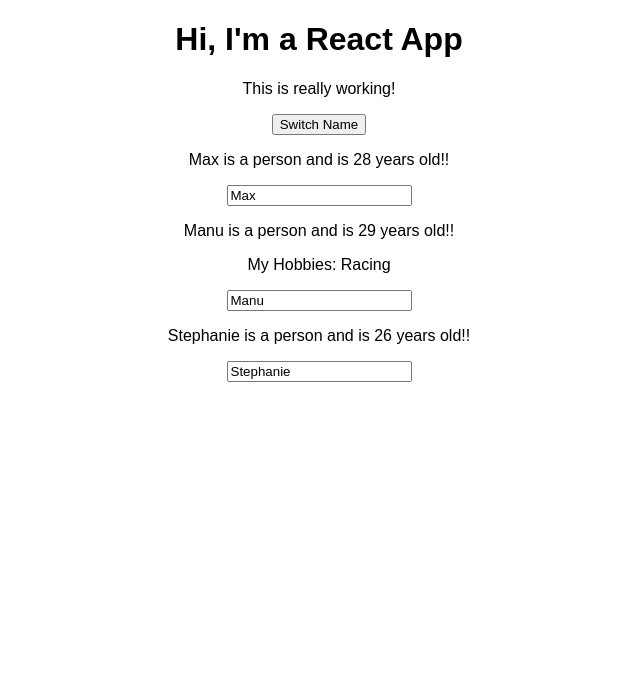
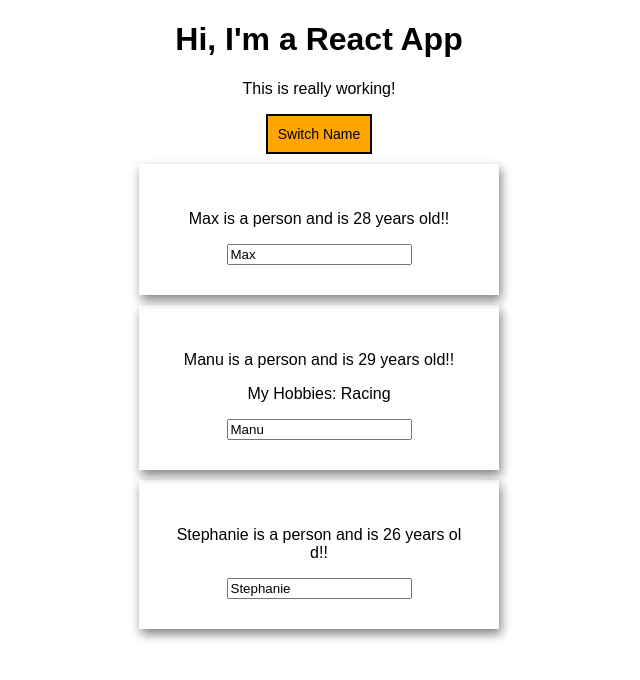
Before and after one commit to aayushi1995/react-complete-guide, a React (Create React App) app: page / in a window 1280 px wide. Shown: the top 680 px of the page, without its empty margins (321-961 px from the left). Built offline with nearby package versions, Linux system fonts and the light colour scheme.

Commit message:
Adding styles in react

```diff
--- a/src/App.js
+++ b/src/App.js
@@ -35,12 +35,23 @@ class App extends Component {
   }
 
   render() {
+    const style = {
+      backgroundColor: 'Orange',
+      fontSize: '14px',
+      border: '2px solid black',
+      padding: '10px',
+      cursor: 'pointer'
+    }
     return (
       <div className="App">
         <h1>Hi, I'm a React App</h1>
         <p>This is really working!</p>
         {/* The below method of passing arguments is not recommended */}
-        <button onClick={() => this.switchNameHandler('Maximillium')}>Switch Name</button>
+        <button
+        style={style}
+        onClick={() => this.switchNameHandler('Maximillium')}>
+          Switch Name
+        </button>
         <Person
           name={this.state.persons[0].name}
           age={this.state.persons[0].age}
--- /dev/null
+++ b/src/Person/Person.css
@@ -0,0 +1,13 @@
+.Person {
+    text-align: center;
+    box-shadow: 2px 5px 10px grey;
+    color: black;
+    width: 300px;
+    padding: 30px;
+    margin:10px auto;
+}
+
+.Person p
+{
+    word-break: break-all;
+}
--- a/src/Person/Person.js
+++ b/src/Person/Person.js
@@ -1,8 +1,9 @@
 import React from 'react';
+import './Person.css'
 
 const person = (props) =>{
     return (
-        <div>
+        <div className="Person">
             <p onClick={props.click}>{props.name} is a person and {props.gender} is {props.age} years old!!</p>
             <p>{props.children}</p>
             <input type="text" onChange={props.changed} value={props.name} />
```
